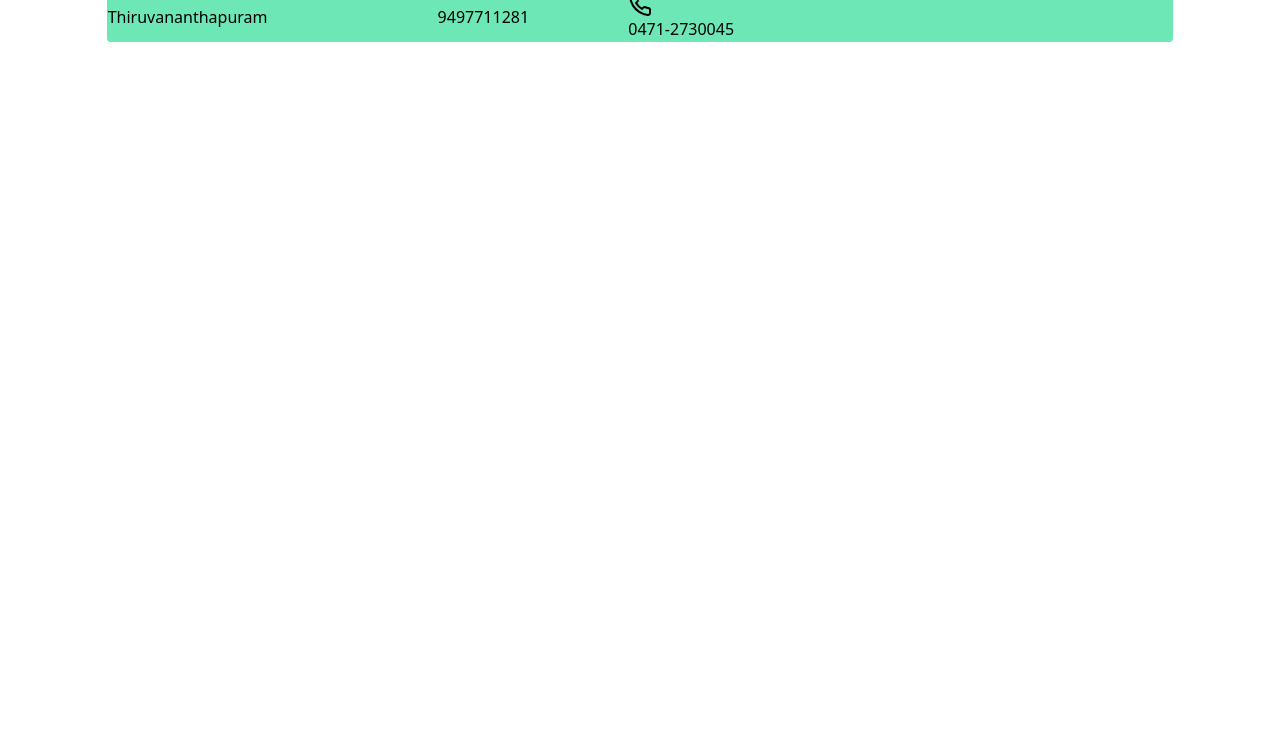
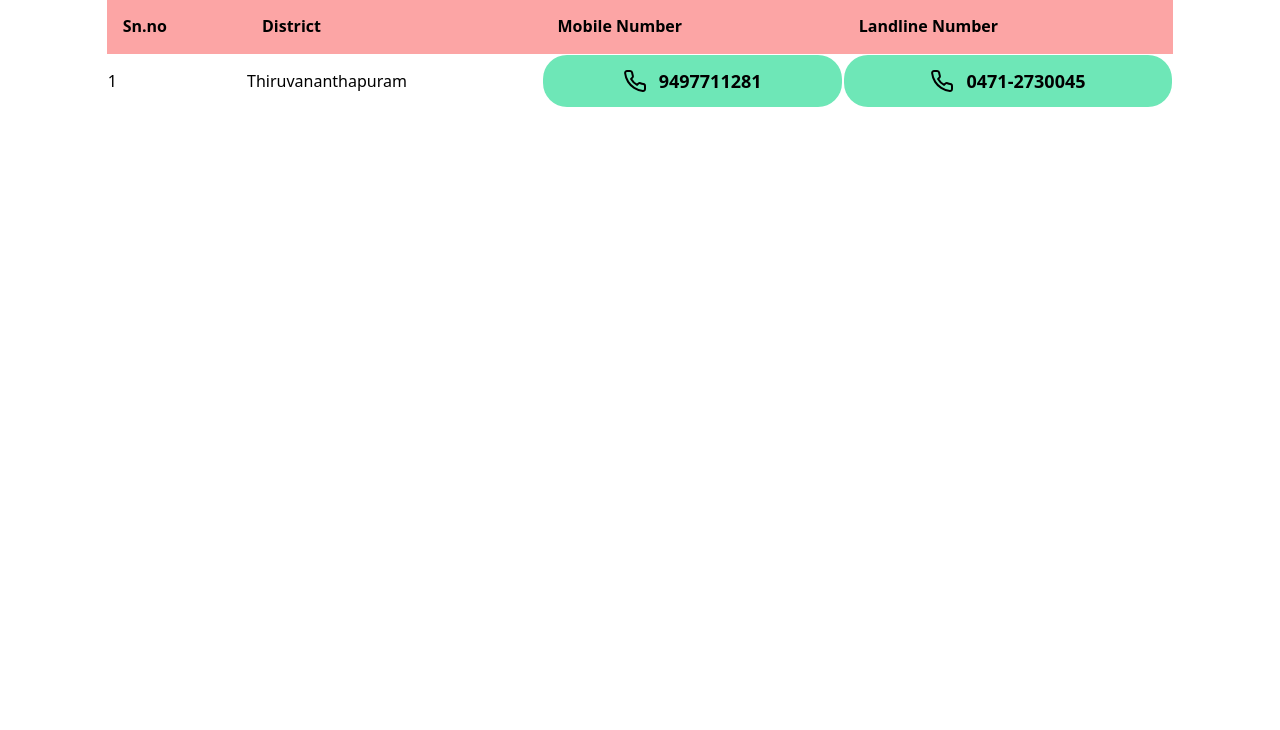
Before and after one commit to raksha-life/landingPage, a plain HTML site: page index.html in a window 1280 px wide. Shown: the part 70-800 px from the top of the page. Drawn offline with nearby package versions, Linux system fonts and the light colour scheme.

Commit message:
basic structure

```diff
--- a/index.html
+++ b/index.html
@@ -8,24 +8,28 @@
     <title>Kerala Rescue Lisitng</title>
 </head>
 <body class="flex flex-col items-center">
-    <h1 class="text-3xl">Contact Numbers - DEOC</h1>
-    <table class="table-auto w-10/12 bg-green-300 rounded">
-        <thead class="bg-red-300">
-            <th>Sn.no</th>
-            <th>District</th>
-            <th>Mobile Number</th>
-            <th>Landline Number</th>
+    <h1 class="text-3xl m-4 font-bold">Contact Numbers - DEOC</h1>
+    <table class="w-10/12 rounded">
+        <thead class="bg-red-300 text-left">
+            <th class="p-4">Sn.no</th>
+            <th class="p-4">District</th>
+            <th class="p-4">Mobile Number</th>
+            <th class="p-4">Landline Number</th>
         </thead>
         <tbody>
             <tr>
+                <td>1</td>
                 <td>Thiruvananthapuram</td>
                 <td>
-                    <p>9497711281</p>
+                    <a href="tel:9497711281" class="rounded-3xl flex justify-center bg-green-300 p-3">
+                        <img src="./assets/img/icons/phone.svg"  class="w-6 mr-3"  alt="">
+                        <p class="text-lg font-bold">9497711281</p>
+                    </a>
                 </td>
                 <td>
-                    <a href="tel:0471-2730045">
-                        <img src="./assets/img/icons/phone.svg" alt="">
-                        <p>0471-2730045</p>
+                    <a href="tel:0471-2730045" class="rounded-3xl flex justify-center bg-green-300 p-3">
+                        <img src="./assets/img/icons/phone.svg"  class="w-6 mr-3"  alt="">
+                        <p class="text-lg font-bold">0471-2730045</p>
                     </a>
                 </td>
             </tr>
```
